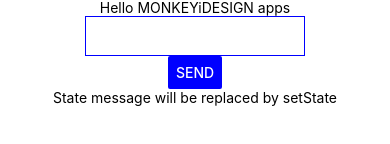
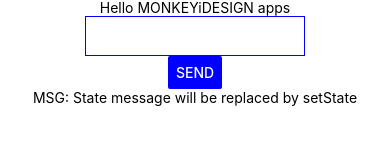
Before and after one commit to monkeyidesign/react-native, a React Native app: screen / in a window 390 px wide. Shown: the part 370-514 px from the top of the page. Built offline with nearby package versions, Linux system fonts and the light colour scheme.

Commit message:
Added event onPress and setState values by pressing button

```diff
--- a/App.js
+++ b/App.js
@@ -12,6 +12,10 @@
 class App extends React.Component {
   state = {
     msg: 'State message will be replaced by setState',
+    changeMsg: '',
+  };
+  onChangeMsg = () => {
+    this.setState({changeMsg: this.state.msg});
   };
   render() {
     return (
@@ -21,8 +25,9 @@
           style={myStyle.inputStyle}
           onChangeText={text => this.setState({msg: text})}
         />
-        <Button title="Send" color="blue" />
-        <Text>{this.state.msg}</Text>
+        <Button title="Send" color="blue" onPress={this.onChangeMsg} />
+        <Text>{this.state.changeMsg}</Text>
+        <Text>MSG: {this.state.msg}</Text>
       </View>
     );
   }
```
